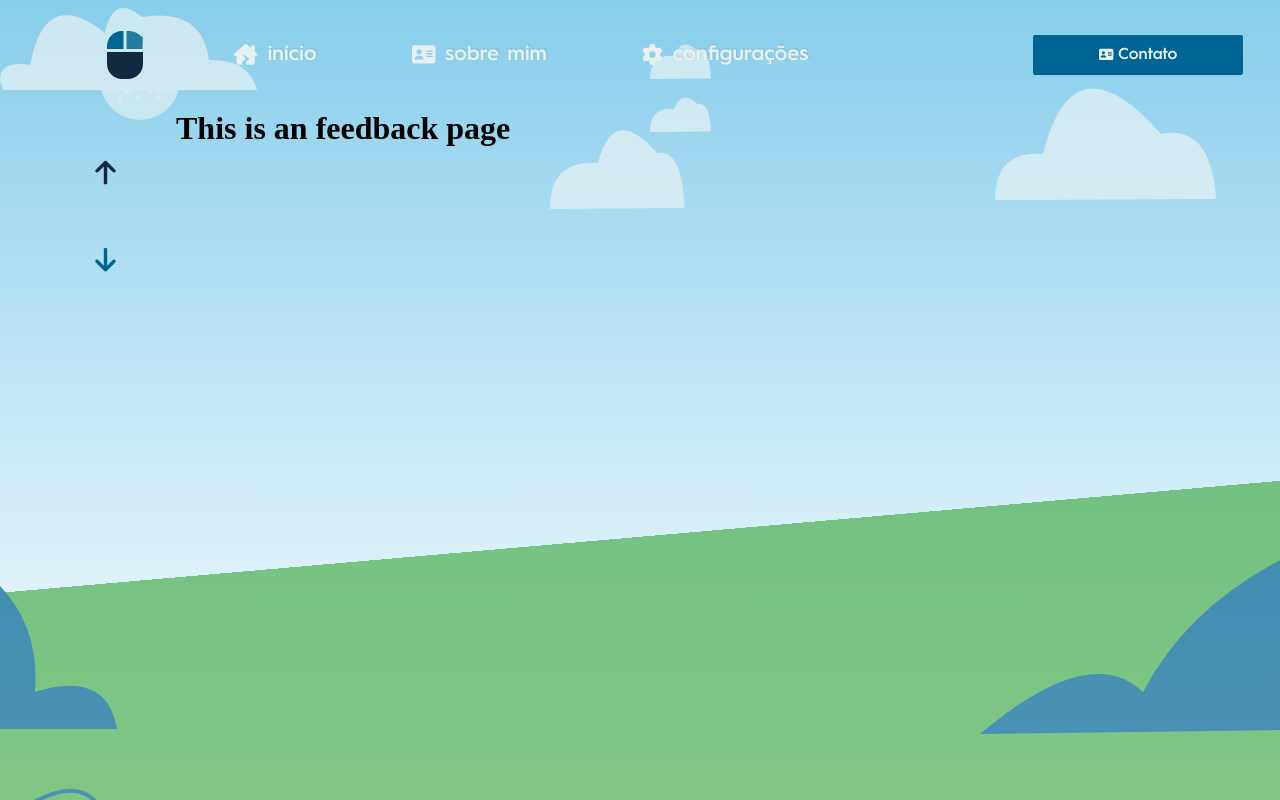
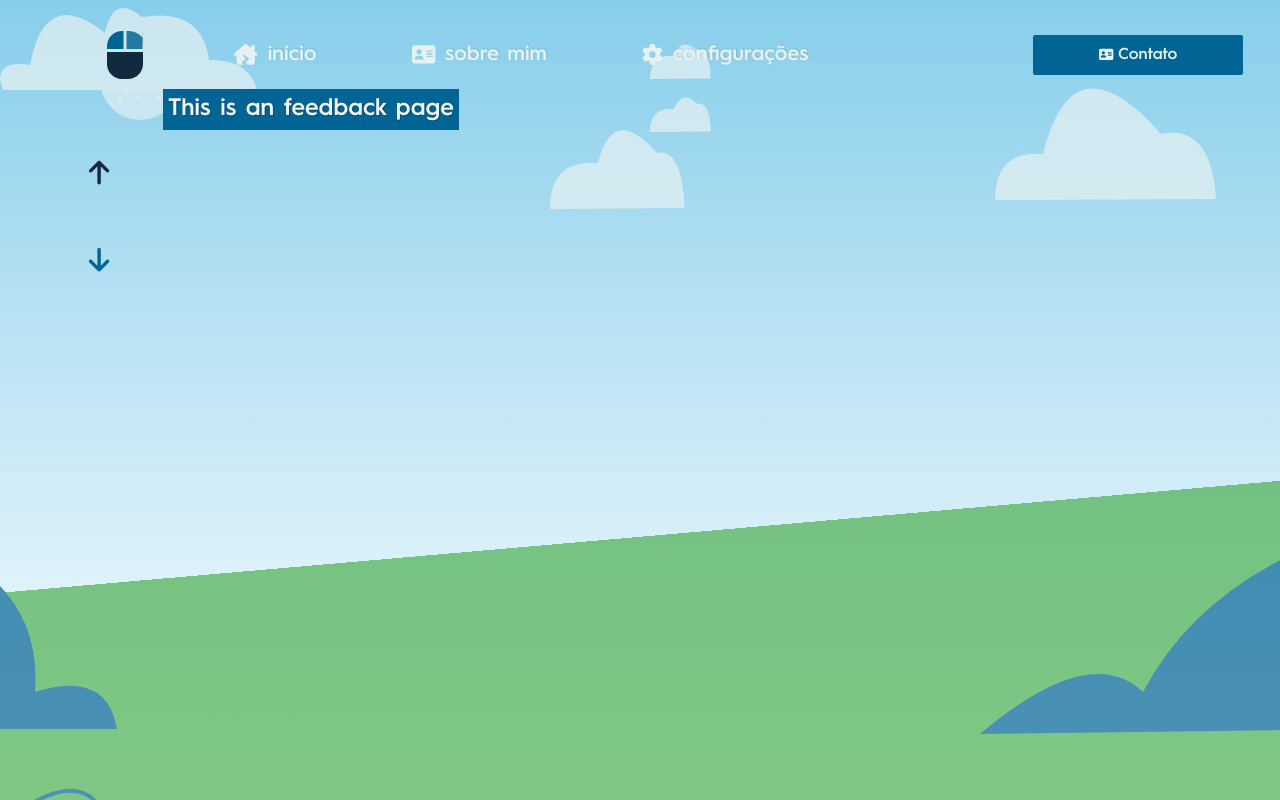
Before and after one commit to messiasdias/messiasdias.github.io, a Vue app: page /feedback in a window 1280 px wide. Built offline with nearby package versions, Linux system fonts and the light colour scheme.

Commit message:
Add curriculum page

```diff
--- a/src/router/index.js
+++ b/src/router/index.js
@@ -1,9 +1,9 @@
 import { createRouter, createWebHistory } from 'vue-router'
 import Home from '../views/Home.vue'
 import About from '../views/About.vue'
-// import Contacts from '../views/About.vue'
 import Projects from '../views/Projects.vue'
 import Feedback from '../views/Feedback.vue'
+import Curriculum from '../views/Curriculum.vue'
 
 const routes = [
   //Example with lazy-loaded
@@ -25,21 +25,20 @@ const routes = [
     name: 'about',
     component: About
   },
-  // {
-  //   path: '/contacts',
-  //   name: 'contacts',
-  //   component: Contacts
-  // },
   {
     path: '/projects',
     name: 'projects',
     component: Projects
   },
-
   {
     path: '/feedback',
     name: 'feedback',
     component: Feedback
+  },
+  {
+    path: '/curriculum',
+    name: 'curriculum',
+    component: Curriculum
   },
 ]
 
--- /dev/null
+++ b/src/views/Curriculum.vue
@@ -0,0 +1,13 @@
+<template>
+  <article class="page about">
+    <div class="left">
+      <h2>This is an curriculum page</h2>
+    </div>
+    <div class="right"></div>
+  </article>
+</template>
+  <script>
+export default {
+  name: "curriculum-comp",
+}
+</script>
--- a/src/views/Feedback.vue
+++ b/src/views/Feedback.vue
@@ -1,10 +1,13 @@
 <template>
-    <div class="feedback">
-      <h1>This is an feedback page</h1>
+  <article class="page feedback">
+    <div class="left">
+      <h2>This is an feedback page</h2>
     </div>
-  </template>
+    <div class="right"></div>
+  </article>
+</template>
   <script>
-  export default {
-    name: 'feedback-comp'
-  }
-  </script>
+export default {
+  name: "feedback-comp",
+}
+</script>
--- a/src/views/Home.vue
+++ b/src/views/Home.vue
@@ -9,10 +9,15 @@
         <HomeImg/>
 
         <div class="buttons">
-            <a class="btn-primary btn-lg" target="_blank" href="https://messiasdias.github.io/curriculum">
+            <RouterLink to="/curriculum" class="btn-primary btn-lg" >
                 <!-- <font-awesome-icon icon="fa-solid fa-file-contract" />  -->
                 Ver Curriculum
-            </a>
+            </RouterLink>
+            <!-- <a class="btn-primary btn-lg" target="_blank" href="https://messiasdias.github.io/curriculum">
+                <font-awesome-icon icon="fa-solid fa-file-contract" />
+                Ver Curriculum
+            </a> -->
+
             <RouterLink class="btn-secondary btn-lg" to="/about">Quero saber mais?</RouterLink>
             <!-- <RouterLink class="btn-light" to="/feedback">Deixe seu Feedback</RouterLink> -->
         </div>
```
